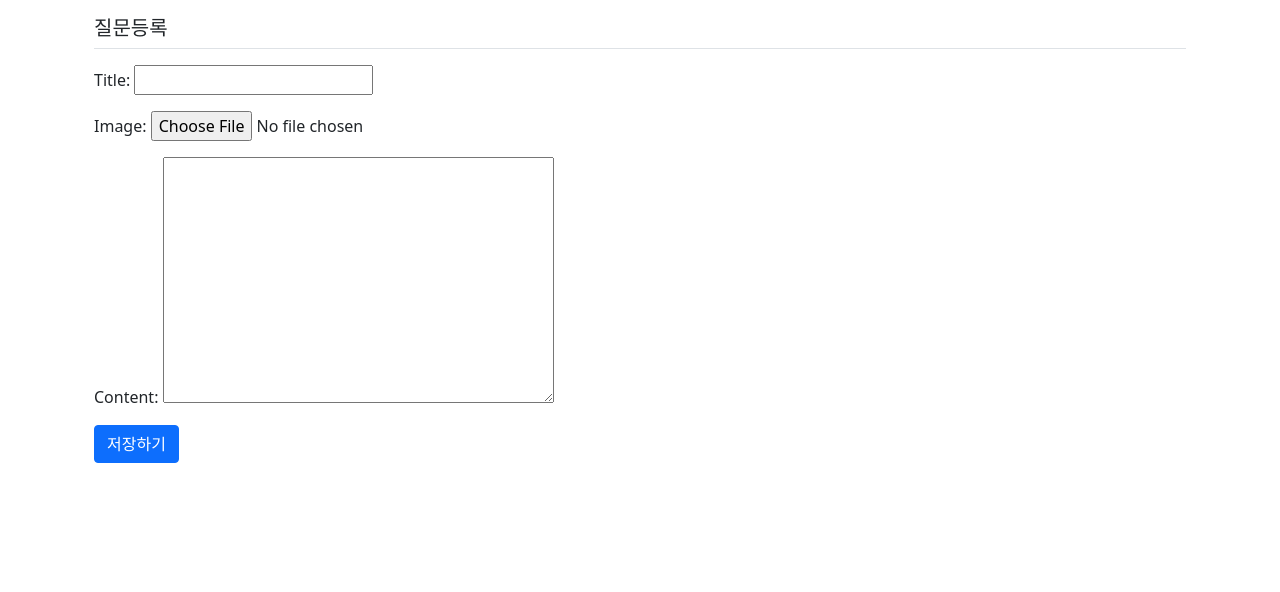
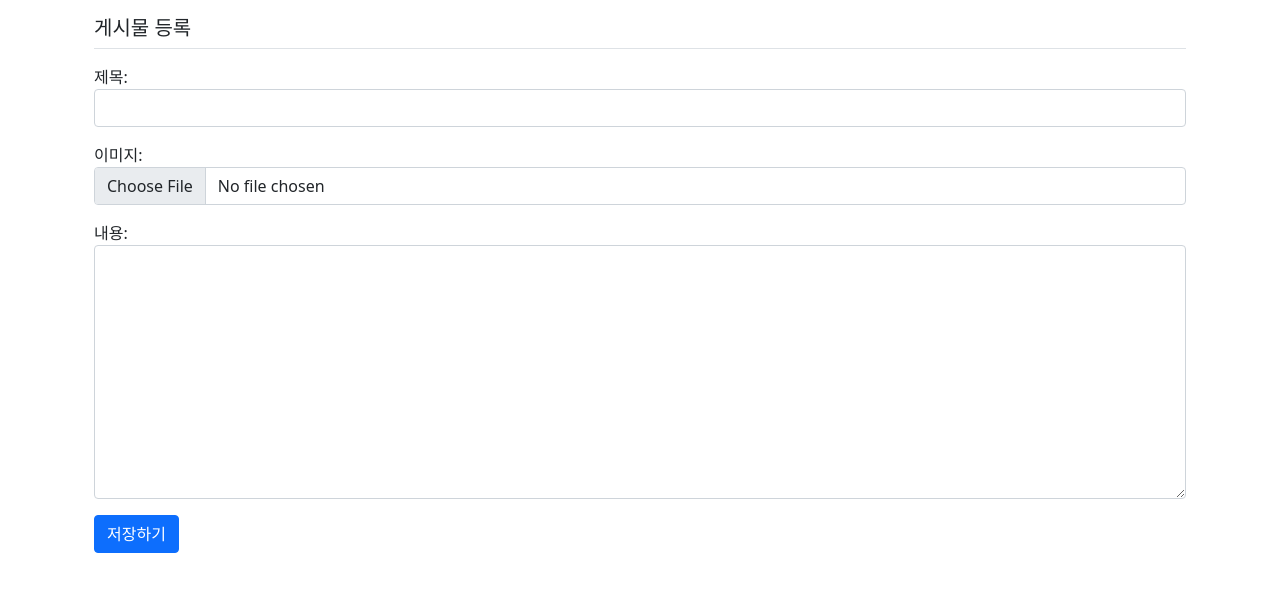
Before and after one commit to hyunmin0317/facebook-clone, a Django app: page /facebook/post/create/ in a window 1280 px wide. Shown: the part 56-648 px from the top of the page. Run offline with Django 3.2, Linux system fonts and the light colour scheme.

Commit message:
Update form

```diff
--- a/facebook/forms.py
+++ b/facebook/forms.py
@@ -6,3 +6,15 @@ class PostForm(forms.ModelForm):
     class Meta:
         model = Post    # 사용할 모델
         fields = ['title', 'image', 'content']     # PostForm에서 사용할 Post 모델의 속성
+
+        labels = {
+            'title': '제목',
+            'image': '이미지',
+            'content': '내용',
+        }
+
+        widgets = {
+            'title': forms.TextInput(attrs={'class': 'form-control'}),
+            'image': forms.FileInput(attrs={'class': 'form-control', 'rows': 10}),
+            'content': forms.Textarea(attrs={'class': 'form-control', 'rows': 10}),
+        }
--- a/templates/facebook/post_form.html
+++ b/templates/facebook/post_form.html
@@ -2,7 +2,7 @@
 
 {% block content %}
 <div class="container">
-    <h5 class="my-3 border-bottom pb-2">질문등록</h5>
+    <h5 class="my-3 border-bottom pb-2">게시물 등록</h5>
     <form method="post" class="post-form my-3" enctype="multipart/form-data">
         {% csrf_token %}
         {{ form.as_p }}
```
